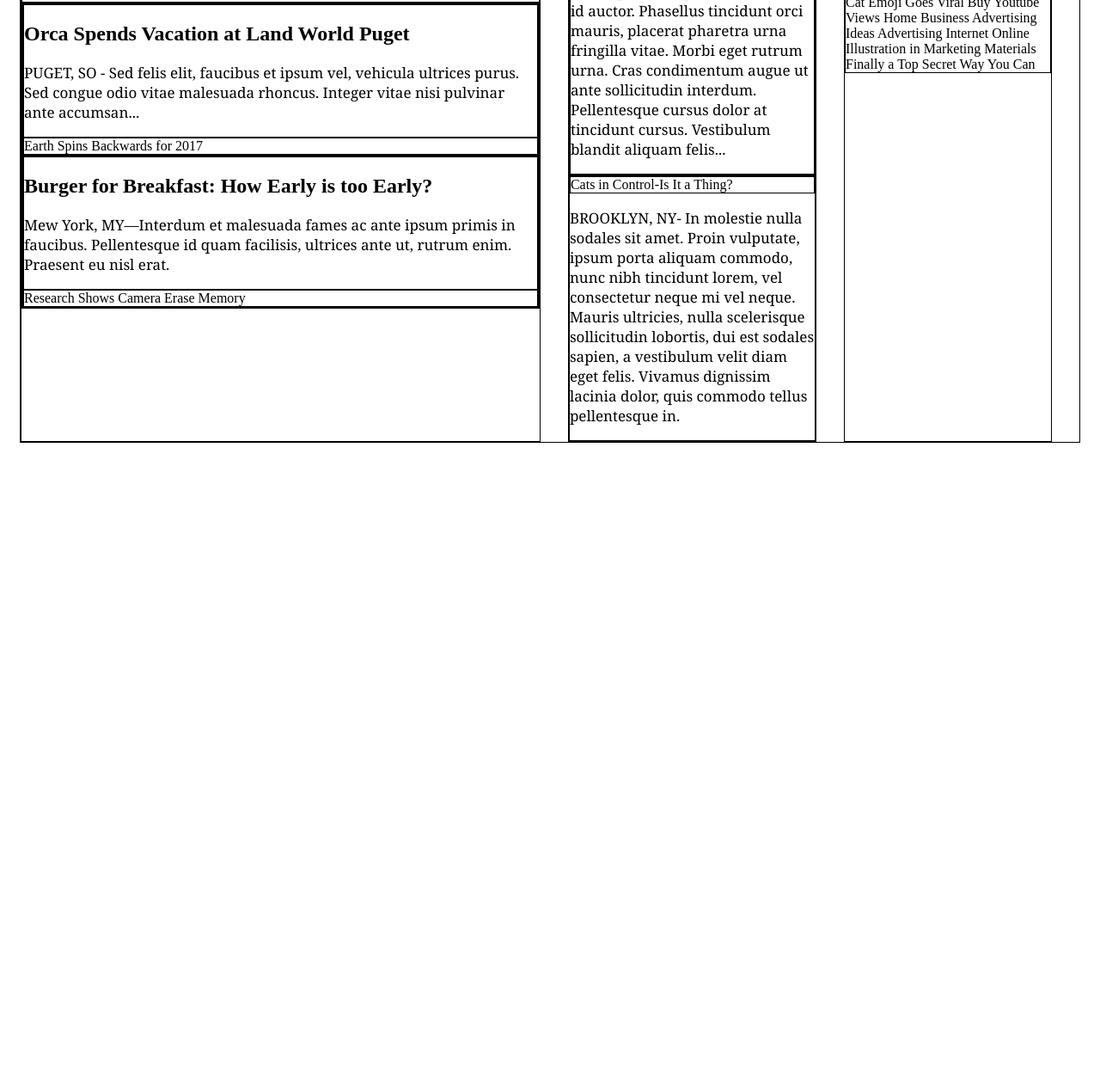
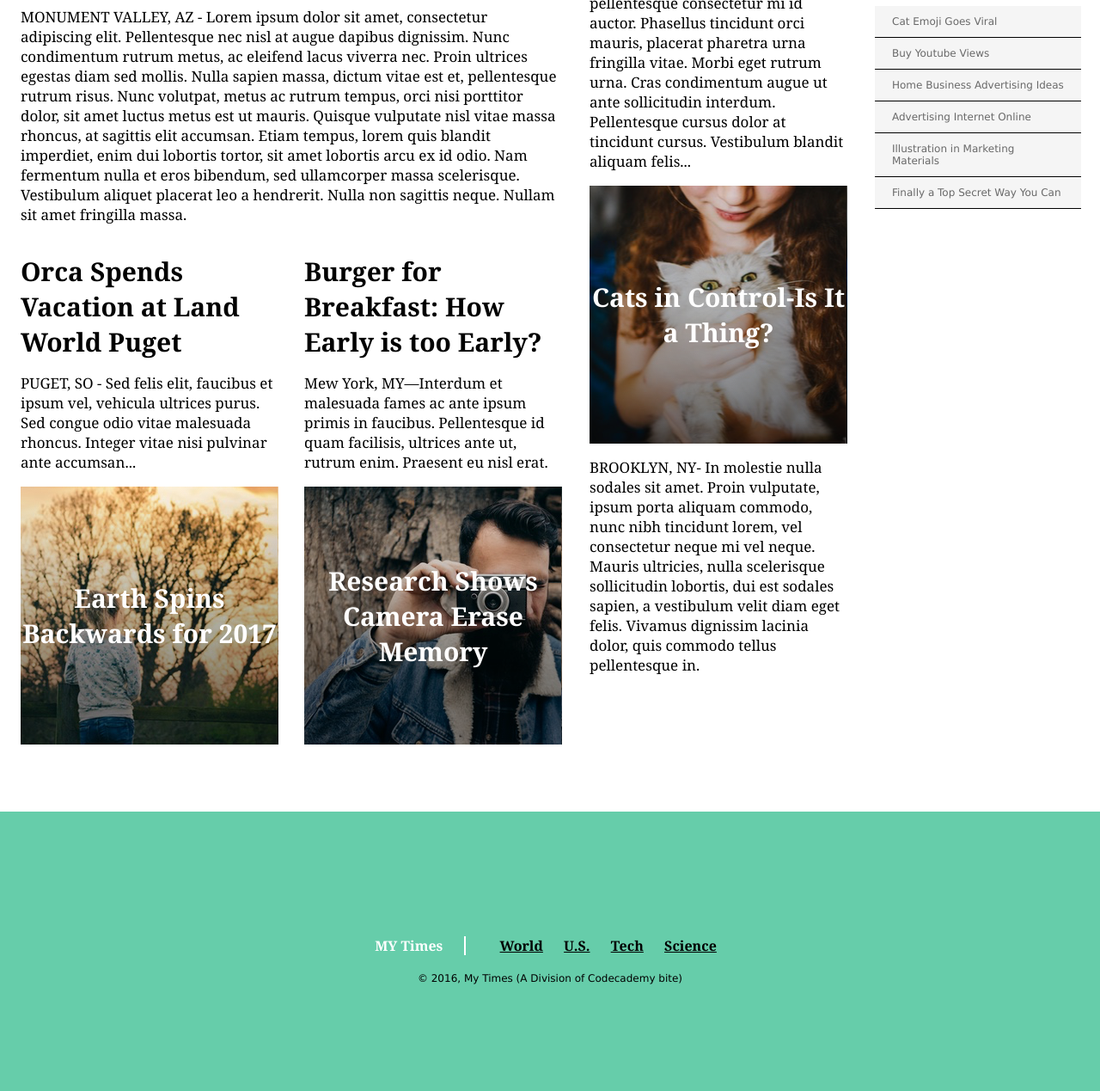
Before and after one commit to olliebudge/mytimes, a plain HTML site: page index.html in a window 1280 px wide. Shown: the part 424-1693 px from the top of the page at 86% size. Before the commit the page ends 1017 px from the top, so only its background shows below. Drawn offline with Linux system fonts and the light colour scheme.

Commit message:
Finished project

```diff
--- a/index.html
+++ b/index.html
@@ -74,5 +74,18 @@
                 </div>
             </div>
         </div>
+        <footer>
+            <div class = "foot">
+                <span class = "title">MY Times</span>
+                <nav>
+                    <span><a href="#">World</a></span>
+                    <span><a href="#">U.S.</a></span>
+                    <span><a href="#">Tech</a></span>
+                    <span><a href="#">Science</a></span>
+                </nav>
+            </div>
+            <div class = "copyright">&copy; 2016, My Times (A Division of Codecademy bite)
+            </div>
+        </footer>
     </body>
 </html>
--- a/resources/css/style.css
+++ b/resources/css/style.css
@@ -10,6 +10,15 @@ header {
     font-family: Verdana;
     font-size: 14px;
     font-weight: bold;
+}
+
+h2 {
+    margin-top: 0;
+    margin-bottom: 0;
+    font-family: Georgia;
+    font-size: 30px;
+    font-weight: bold;
+    font-style: normal;
 }
 
 .logo {
@@ -53,10 +62,6 @@ body {
     margin: 0 auto 78px auto;
 }
 
-div {
-    border: 1px solid black;
-}
-
 .column {
     display: flex;
     flex-direction: column;
@@ -73,15 +78,121 @@ div {
 
 .column.small {
     width: 240px;
+    flex-direction: column;
 }
 
 .narrative {
     font-family: Georgia;
     font-size: 17px;
     color: black;
+    margin-top: 16px;
 }
 
 
 p {
     display: block;
 }
+
+.lead-story .image-content {
+    background-image: url(../images/img-story-main.png);
+    width: 630px;
+    margin-top: 0;
+    font-size: 40px;
+    text-align: left;
+}
+
+.image-content {
+    display: flex;
+    flex-direction: column;
+    height: 300px;
+    font-family: Georgia;
+    font-weight: bold;
+    font-size: 30px;
+    color: white;
+    text-align: center;
+    justify-content: center;
+}
+
+.lead-story .image-content span {
+    margin-left: 20px;
+}
+
+.fall-cancelled.image-content{
+    background-image: url(../images/img-story-2.png);
+    margin-top: 0;
+}
+
+.pop-culture.image-content {
+    background-image: url(../images/img-story-3.png);
+    margin-top: 0;
+}
+
+.cat-ceo.image-content {
+    background-image: url(../images/img-story-1.png);
+    margin-top: 0;
+}
+
+.stories {
+    display: flex;
+    justify-content: space-between;
+    margin-top: 17px;
+}
+
+.story {
+    display: flex;
+    flex-direction: column;
+    width: 300px;
+}
+
+.bite {
+    display: block;
+    background-color: whitesmoke;
+    font-family: Verdana;
+    font-size: 12px;
+    color:dimgray;
+    padding: 11px 20px;
+    border-bottom: 1px solid black;
+    margin: 0px;
+}
+
+.news-bites h3 {
+    margin-bottom: 41px;
+    font-size: 16px;
+    font-weight: bold;
+    text-align: center;
+}
+
+footer {
+    display: flex;
+    align-items: center;
+    justify-content: center;
+    flex-direction: column;
+    width: 100%;
+    height: 325px;
+    background-color: MediumAquamarine;
+    margin: auto;
+    font-family: Verdana;
+    font-size: 12px;
+}
+
+.foot {
+    font-family: Georgia;
+    font-size: 16px;
+    font-weight: bold;
+    color: white;
+}
+
+footer .title {
+    display: inline-block;
+    padding-right: 25px;
+    border-right: 2px solid white;
+    font-family: Georgia;
+    font-size: 16px;
+    font-weight: bold;
+    color: white;
+}
+
+footer nav {
+    display: inline-block;
+    padding-left: 25px;
+}
```
